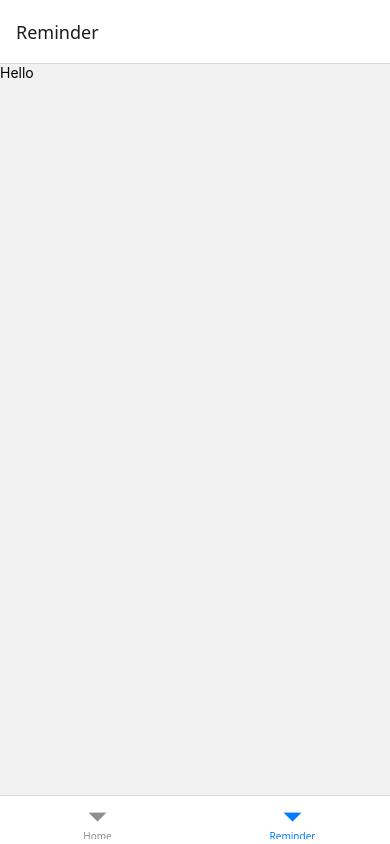
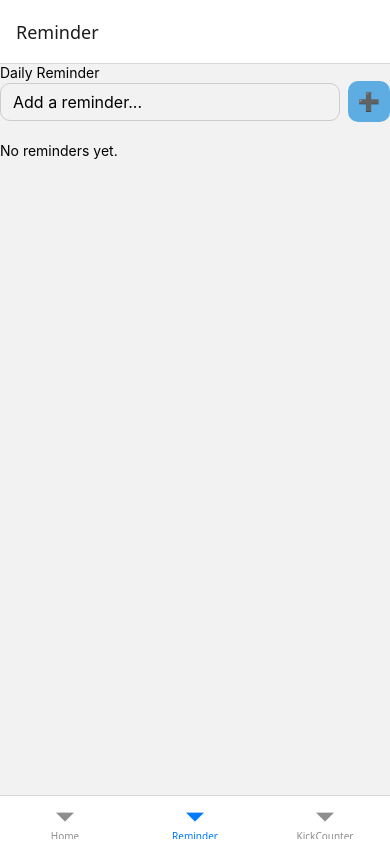
Before and after one commit to Dikshasharmaa/Pregnancy-Tracker, a React Native app: screen /Reminder in a window 390 px wide. Built offline with nearby package versions, Linux system fonts and the light colour scheme.

Commit message:
Added reminder functinality to add and remove reminders

```diff
--- a/Navigation/AppNavigation.js
+++ b/Navigation/AppNavigation.js
@@ -3,6 +3,7 @@ import React from 'react';
 import { createBottomTabNavigator } from '@react-navigation/bottom-tabs';
 import HomeScreen from '../Screens/HomeScreen';
 import ReminderScreen from '../Screens/ReminderScreen';
+import KickCounter from '../Screens/KickCounter';
 
 
 const Tab = createBottomTabNavigator();
@@ -12,6 +13,8 @@ export default function AppNavigation() {
         <Tab.Navigator>
         <Tab.Screen name="Home" component={HomeScreen}/>
         <Tab.Screen name="Reminder" component={ReminderScreen}/>
+        <Tab.Screen name="KickCounter" component={KickCounter}/>
+
         </Tab.Navigator>
     </NavigationContainer>
     );
--- /dev/null
+++ b/Screens/KickCounter.js
@@ -0,0 +1,10 @@
+import React from "react";
+import { SafeAreaView, Text } from "react-native";
+
+export default function KickCounter(){
+    return(
+        <SafeAreaView>
+            <Text> Kick Counter</Text>
+        </SafeAreaView>
+    )
+}
--- a/Screens/ReminderScreen.js
+++ b/Screens/ReminderScreen.js
@@ -1,10 +1,76 @@
-import React from "react";
-import { SafeAreaView, Text} from "react-native";
+import React, { useState } from "react";
+import { SafeAreaView, Text, View, StyleSheet, TextInput,TouchableOpacity, FlatList} from "react-native";
 
 export default function ReminderScreen(){
+    const [reminders, setreminders] = useState([]);
+    const [input, setinput]= useState('');
+
+    const addReminder = ()=>{
+        if(!input.trim()){
+            return;
+        }
+        setreminders(prev =>[...prev,{id:Date.now().toString, text:input}]);
+        setinput('');
+
+    };
+
+    const removeReminder =(id)=>{
+        setreminders(prev= prev.filter(item => item.id !== id));
+
+    };
     return(
         <SafeAreaView>
-            <Text>Hello</Text>
+            <Text>Daily Reminder</Text>
+            <View style={styles.inputContainer}>
+                <TextInput
+                placeholder="Add a reminder..."
+                value={input}
+                onChangeText={setinput}
+                style={styles.input}
+            />
+            <TouchableOpacity onPress={addReminder} style={styles.addBtn}>
+                <Text style={styles.addText}>➕</Text>
+            </TouchableOpacity>
+            </View>
+            <FlatList
+            data={reminders}
+            keyExtractor={(item) => item.id}
+            renderItem={({ item }) => (
+            <TouchableOpacity onLongPress={() => removeReminder(item.id)} style={styles.reminder}>
+            <Text style={styles.reminderText}>{item.text}</Text>
+            </TouchableOpacity>
+        )}
+        ListEmptyComponent={<Text style={{ marginTop: 20 }}>No reminders yet.</Text>}
+      />
         </SafeAreaView>
     )
 }
+const styles = StyleSheet.create({
+    container: { flex: 1, padding: 16, backgroundColor: '#fff' },
+    heading: { fontSize: 24, fontWeight: 'bold', marginBottom: 16 },
+    inputContainer: { flexDirection: 'row', alignItems: 'center' },
+    input: {
+      flex: 1,
+      borderWidth: 1,
+      borderColor: '#ccc',
+      borderRadius: 10,
+      paddingHorizontal: 12,
+      paddingVertical: 8,
+      fontSize: 16,
+    },
+    addBtn: {
+      marginLeft: 8,
+      backgroundColor: '#5DADE2',
+      padding: 10,
+      borderRadius: 10,
+    },
+    addText: { color: 'white', fontSize: 18 },
+    reminder: {
+      backgroundColor: '#f9f9f9',
+      padding: 12,
+      marginVertical: 6,
+      borderRadius: 10,
+      elevation: 1,
+    },
+    reminderText: { fontSize: 16 },
+  });
```
